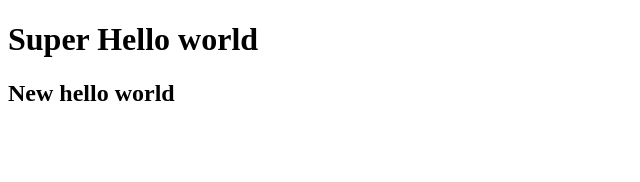
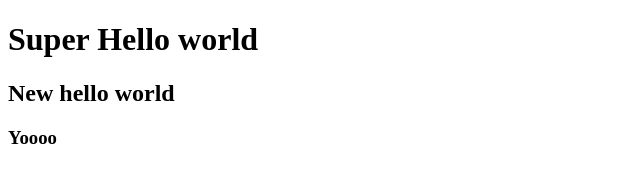
Before and after one commit to sid1552/background-generator, a plain HTML site: page index.html in a window 1280 px wide. Shown: the full height of the page, 0-640 px from the left. Drawn offline with Linux system fonts and the light colour scheme.

Commit message:
Adding h3

```diff
--- a/index.html
+++ b/index.html
@@ -11,6 +11,7 @@
     <body>
         <h1> Super Hello world</h1>
         <h2>New hello world</h2>
+        <h3>Yoooo</h3>
     </body>
 
 </html>
```
